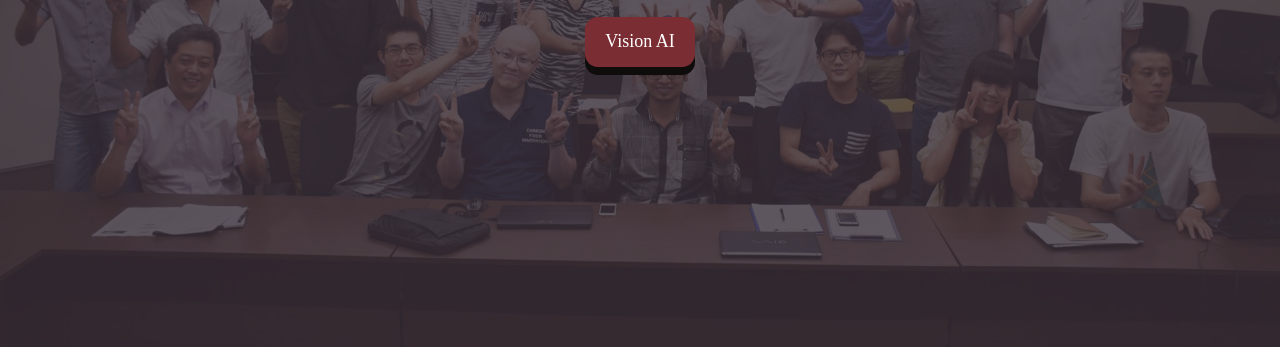
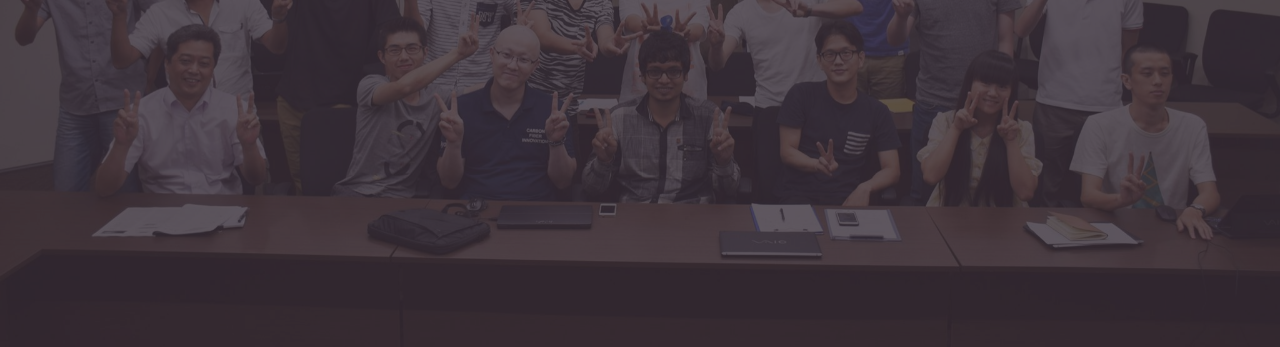
Before and after one commit to sagarbhure/my-website, a plain HTML site: page index.html in a window 1280 px wide. Shown: the part 451-798 px from the top of the page. Drawn offline with nearby package versions, Linux system fonts and the light colour scheme; some packages are replaced by stand-ins of ours; a script that the page names is missing.

Commit message:
Update index.html

```diff
--- a/index.html
+++ b/index.html
@@ -86,7 +86,7 @@ df-messenger {
     <div class="bannerText">
         <h1>I'm Sagar Bhure</h1>
         <h3>"Whats the object-oriented way to become wealthy?" - Inheritance</h3>
-	    <a href= "vision.html"><button class="button">Vision AI</button></a>
+
         <style>
           .button {
             padding: 12px 20px;
```
